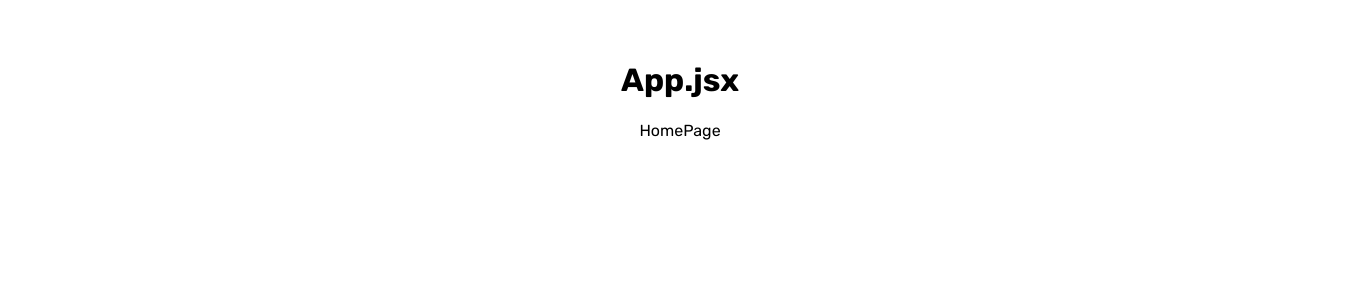
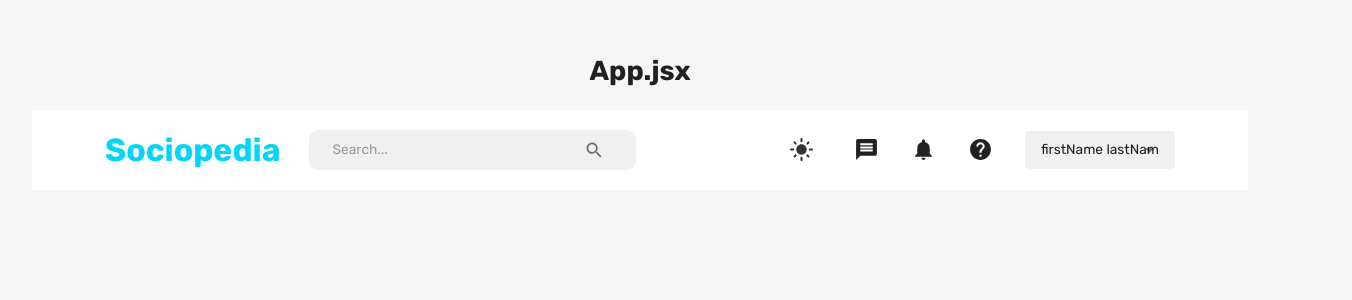
Before and after one commit to jorgenlt/fullstack-mern-app, a React (Vite) app in the folder client/: page /home in a window 1280 px wide. Shown: the top 300 px of the page, 1352 px wide, since content can reach past the window. Built offline with nearby package versions, Linux system fonts and the light colour scheme.

Commit message:
theme setup + navbar component

```diff
--- a/client/jsconfig.json
+++ /dev/null
@@ -1,6 +0,0 @@
-// {
-//   "compilerOptions": {
-//     "baseUrl": "src"
-//   },
-//   "include": ["src"]
-// }
--- a/client/src/App.jsx
+++ b/client/src/App.jsx
@@ -1,22 +1,35 @@
 import { BrowserRouter, Navigate, Routes, Route } from "react-router-dom";
+import { useMemo } from "react";
+import { useSelector } from "react-redux";
+import { CssBaseline, ThemeProvider } from "@mui/material";
+import { createTheme } from "@mui/material/styles";
+import { themeSettings } from "./theme";
 import HomePage from "./scenes/homePage";
 import LoginPage from "./scenes/loginPage";
 import ProfilePage from "./scenes/profilePage";
+
 import "./App.scss";
 
 const App = () => {
+  const { mode } = useSelector((state) => state);
+
+  const theme = useMemo(() => createTheme(themeSettings(mode)), [mode]);
+
   return (
     <div className="app">
       <h1>App.jsx</h1>
       <BrowserRouter>
-        <Routes>
-          <Route path="/" element={<LoginPage />} />
-          <Route path="/home" element={<HomePage />} />
-          <Route path="/profile/:userId" element={<ProfilePage />} />
-        </Routes>
+        <ThemeProvider theme={theme}>
+          <CssBaseline />
+          <Routes>
+            <Route path="/" element={<LoginPage />} />
+            <Route path="/home" element={<HomePage />} />
+            <Route path="/profile/:userId" element={<ProfilePage />} />
+          </Routes>
+        </ThemeProvider>
       </BrowserRouter>
     </div>
   );
-}
+};
 
 export default App;
--- /dev/null
+++ b/client/src/components/FlexBetween.jsx
@@ -0,0 +1,10 @@
+import { Box } from "@mui/material";
+import { styled } from "@mui/system";
+
+const FlexBetween = styled(Box)({
+  display: "flex",
+  justifyContent: "space-between",
+  alignItems: "center",
+});
+
+export default FlexBetween;
--- a/client/src/scenes/homePage/index.jsx
+++ b/client/src/scenes/homePage/index.jsx
@@ -1,6 +1,11 @@
+import { Box } from "@mui/material"
+import Navbar from "../navbar"
+
 const HomePage = () => {
   return (
-    <div>HomePage</div>
+    <Box>
+      <Navbar />
+    </Box>
   )
 }
 
--- a/client/src/scenes/navbar/index.jsx
+++ b/client/src/scenes/navbar/index.jsx
@@ -1,7 +1,203 @@
+import { useState } from "react";
+import {
+  Box,
+  Icon,
+  Button,
+  InputBase,
+  Typography,
+  Select,
+  MenuItem,
+  FormControl,
+  useTheme,
+  useMediaQuery,
+  IconButton,
+} from "@mui/material";
+import {
+  Search,
+  Message,
+  DarkMode,
+  LightMode,
+  Notifications,
+  Help,
+  Menu,
+  Close,
+} from "@mui/icons-material";
+import { useDispatch, useSelector } from "react-redux";
+import { setMode, setLogout } from "../../state";
+import { useNavigate } from "react-router-dom";
+import FlexBetween from "../../components/FlexBetween";
+
 const Navbar = () => {
+  const [isMobileMenuToggled, setIsMobileMenuToggled] = useState(false);
+
+  const dispatch = useDispatch();
+  const navigate = useNavigate();
+  const theme = useTheme();
+
+  const { mode, user } = useSelector((state) => state);
+
+  const isNonMobileScreens = useMediaQuery("(min-width: 1000px)");
+
+  const { light: neutralLight, dark } = theme.palette.neutral;
+
+  const background = theme.palette.background.default;
+  const primaryLight = theme.palette.primary.light;
+  const alt = theme.palette.background.alt;
+
+  // const fullName = `${user.firstName} ${user.lastName}`;
+  const fullName = "firstName lastName";
+
   return (
-    <div>Navbar</div>
-  )
-}
+    <FlexBetween padding={"1rem 6%"} backgroundColor={alt}>
+      <FlexBetween gap="1.75rem">
+        <Typography
+          fontWeight="bold"
+          fontSize="clamp(1rem, 2rem, 2.25rem)"
+          color="primary"
+          onClick={() => navigate("/home")}
+          sx={{
+            "&:hover": {
+              color: primaryLight,
+              cursor: "pointer",
+            },
+          }}
+        >
+          Sociopedia
+        </Typography>
+        {isNonMobileScreens && (
+          <FlexBetween
+            backgroundColor={neutralLight}
+            borderRadius="9px"
+            gap="3rem"
+            padding="0.1rem 1.5rem"
+          >
+            <InputBase placeholder="Search..." />
+            <IconButton>
+              <Search />
+            </IconButton>
+          </FlexBetween>
+        )}
+      </FlexBetween>
 
-export default Navbar
+      {/* Desktop nav */}
+      {isNonMobileScreens ? (
+        <FlexBetween gap="2rem">
+          <IconButton onClick={() => dispatch(setMode())}>
+            {theme.palette.mode === "dark" ? (
+              <DarkMode sx={{ fontSize: "25px" }} />
+            ) : (
+              <LightMode sx={{ color: dark, fontSize: "25px" }} />
+            )}
+          </IconButton>
+          <Message sx={{ fontSize: "25px" }} />
+          <Notifications sx={{ fontSize: "25px" }} />
+          <Help sx={{ fontSize: "25px" }} />
+          <FormControl variant="standard" value={fullName}>
+            <Select
+              value={fullName}
+              sx={{
+                backgroundColor: neutralLight,
+                width: "150px",
+                borderRadius: "0.25rem",
+                p: "0.25rem 1rem",
+                "& .MuiSvgIcon-root": {
+                  pr: "0.2rem",
+                  width: "3rem",
+                },
+                "& .MuiSelect-select:focus": {
+                  backgroundColor: neutralLight,
+                },
+              }}
+              input={<InputBase />}
+            >
+              <MenuItem value={fullName}>
+                <Typography>{fullName}</Typography>
+              </MenuItem>
+              <MenuItem onClick={() => dispatch(setLogout())}>Logout</MenuItem>
+            </Select>
+          </FormControl>
+        </FlexBetween>
+      ) : (
+        <IconButton
+          onClick={() => setIsMobileMenuToggled(!isMobileMenuToggled)}
+        >
+          <Menu />
+        </IconButton>
+      )}
+
+      {/* Mobile nav */}
+      {!isNonMobileScreens && isMobileMenuToggled && (
+        <Box
+          position="fixed"
+          right="0"
+          bottom="0"
+          height="100%"
+          zIndex="10"
+          maxWidth="500px"
+          minWidth="300px"
+          backgroundColor={background}
+        >
+          {/* Close icon */}
+          <Box display="flex" justifyContent="flex-end" p="1rem">
+            <IconButton
+              onClick={() => setIsMobileMenuToggled(!isMobileMenuToggled)}
+            >
+              <Close />
+            </IconButton>
+          </Box>
+
+          {/* Menu items */}
+          <FlexBetween
+            display="flex"
+            flexDirection="column"
+            justifyContent="center"
+            alignItems="center"
+            gap="3rem"
+          >
+            <IconButton
+              onClick={() => dispatch(setMode())}
+              sx={{ fontSize: "25px" }}
+            >
+              {theme.palette.mode === "dark" ? (
+                <DarkMode sx={{ fontSize: "25px" }} />
+              ) : (
+                <LightMode sx={{ color: dark, fontSize: "25px" }} />
+              )}
+            </IconButton>
+            <Message sx={{ fontSize: "25px" }} />
+            <Notifications sx={{ fontSize: "25px" }} />
+            <Help sx={{ fontSize: "25px" }} />
+            <FormControl variant="standard" value={fullName}>
+              <Select
+                value={fullName}
+                sx={{
+                  backgroundColor: neutralLight,
+                  width: "150px",
+                  borderRadius: "0.25rem",
+                  p: "0.25rem 1rem",
+                  "& .MuiSvgIcon-root": {
+                    pr: "0.2rem",
+                    width: "3rem",
+                  },
+                  "& .MuiSelect-select:focus": {
+                    backgroundColor: neutralLight,
+                  },
+                }}
+                input={<InputBase />}
+              >
+                <MenuItem value={fullName}>
+                  <Typography>{fullName}</Typography>
+                </MenuItem>
+                <MenuItem onClick={() => dispatch(setLogout())}>
+                  Logout
+                </MenuItem>
+              </Select>
+            </FormControl>
+          </FlexBetween>
+        </Box>
+      )}
+    </FlexBetween>
+  );
+};
+
+export default Navbar;
--- /dev/null
+++ b/client/src/theme.js
@@ -0,0 +1,106 @@
+// color design tokens export
+export const colorTokens = {
+  grey: {
+    0: "#FFFFFF",
+    10: "#F6F6F6",
+    50: "#F0F0F0",
+    100: "#E0E0E0",
+    200: "#C2C2C2",
+    300: "#A3A3A3",
+    400: "#858585",
+    500: "#666666",
+    600: "#4D4D4D",
+    700: "#333333",
+    800: "#1A1A1A",
+    900: "#0A0A0A",
+    1000: "#000000",
+  },
+  primary: {
+    50: "#E6FBFF",
+    100: "#CCF7FE",
+    200: "#99EEFD",
+    300: "#66E6FC",
+    400: "#33DDFB",
+    500: "#00D5FA",
+    600: "#00A0BC",
+    700: "#006B7D",
+    800: "#00353F",
+    900: "#001519",
+  },
+};
+
+// mui theme settings
+export const themeSettings = (mode) => {
+  return {
+    palette: {
+      mode: mode,
+      ...(mode === "dark"
+        ? {
+            // palette values for dark mode
+            primary: {
+              dark: colorTokens.primary[200],
+              main: colorTokens.primary[500],
+              light: colorTokens.primary[800],
+            },
+            neutral: {
+              dark: colorTokens.grey[100],
+              main: colorTokens.grey[200],
+              mediumMain: colorTokens.grey[300],
+              medium: colorTokens.grey[400],
+              light: colorTokens.grey[700],
+            },
+            background: {
+              default: colorTokens.grey[900],
+              alt: colorTokens.grey[800],
+            },
+          }
+        : {
+            // palette values for light mode
+            primary: {
+              dark: colorTokens.primary[700],
+              main: colorTokens.primary[500],
+              light: colorTokens.primary[50],
+            },
+            neutral: {
+              dark: colorTokens.grey[700],
+              main: colorTokens.grey[500],
+              mediumMain: colorTokens.grey[400],
+              medium: colorTokens.grey[300],
+              light: colorTokens.grey[50],
+            },
+            background: {
+              default: colorTokens.grey[10],
+              alt: colorTokens.grey[0],
+            },
+          }),
+    },
+    typography: {
+      fontFamily: ["Rubik", "sans-serif"].join(","),
+      fontSize: 12,
+      h1: {
+        fontFamily: ["Rubik", "sans-serif"].join(","),
+        fontSize: 40,
+      },
+      h2: {
+        fontFamily: ["Rubik", "sans-serif"].join(","),
+        fontSize: 32,
+      },
+      h3: {
+        fontFamily: ["Rubik", "sans-serif"].join(","),
+        fontSize: 24,
+      },
+      h4: {
+        fontFamily: ["Rubik", "sans-serif"].join(","),
+        fontSize: 20,
+      },
+      h5: {
+        fontFamily: ["Rubik", "sans-serif"].join(","),
+        fontSize: 16,
+      },
+      h6: {
+        fontFamily: ["Rubik", "sans-serif"].join(","),
+        fontSize: 14,
+      },
+    },
+  };
+};
```
